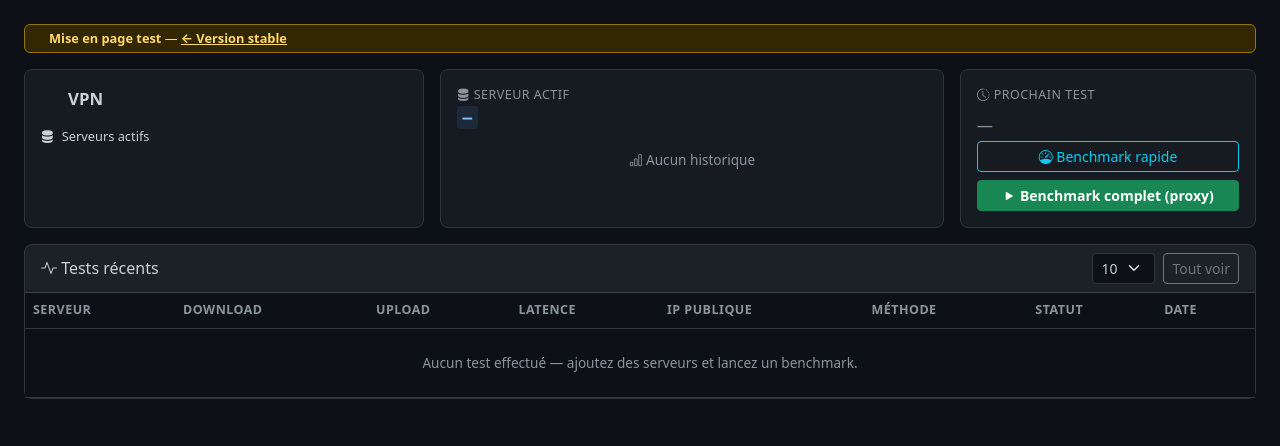
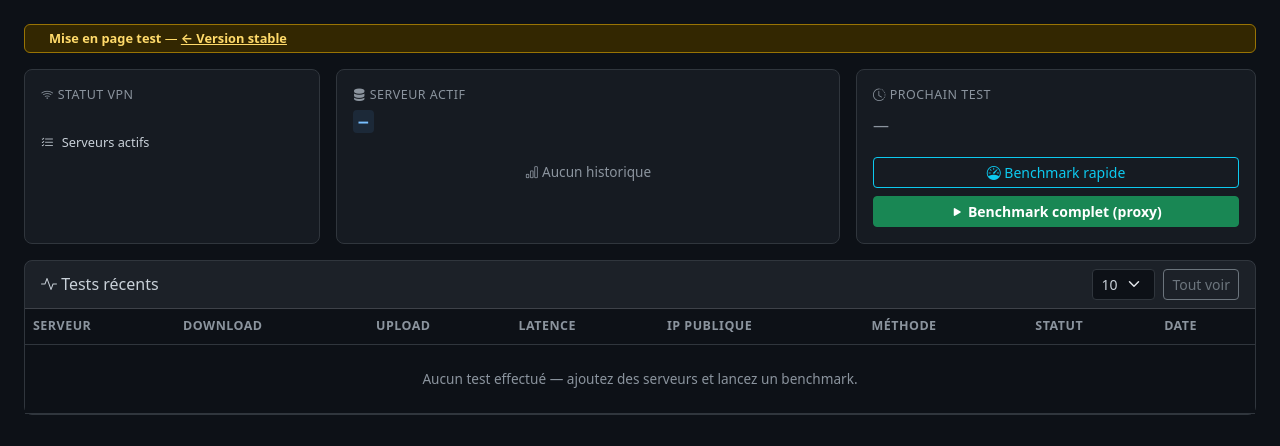
Before and after one commit to Aerya/Gluetun-Companion, a Flask app: template app/templates/dash_test.html in a window 1280 px wide. Shown: the part 57-503 px from the top of the page. Run offline with Flask 3, Linux system fonts and the light colour scheme; the template is opened without the code that fills it, so the values that code supplies are empty; the visitor is signed in with stand-in values (Sample User, id 1); parts of the project's set-up code (start-up, migrations or seed data) failed here and were passed over.

Commit message:
Design _tests

```diff
--- a/app/templates/dash_test.html
+++ b/app/templates/dash_test.html
@@ -16,31 +16,45 @@
 </div>
 
 {# ═══════════════════════════════════════════════════════════════════════════ #}
-{# ROW 1 — VPN status (large) + Active server + Next run ─────────────────── #}
+{# ROW 1 — VPN status + Active server + Benchmark controls ───────────────── #}
 {# ═══════════════════════════════════════════════════════════════════════════ #}
 <div class="row g-3 mb-3">
 
-  {# ── VPN status — large card ────────────────────────────────────────────── #}
-  <div class="col-12 col-md-4">
+  {# ── VPN status ─────────────────────────────────────────────────────────── #}
+  <div class="col-12 col-md-3">
     <div class="card h-100 p-3">
+      <div class="text-muted mb-2" style="font-size:.78rem;text-transform:uppercase;letter-spacing:.04em">
+        <i class="bi bi-wifi"></i> {{ t.dash_vpn_status }}
+      </div>
       <div class="d-flex align-items-center gap-2 mb-2">
-        <span class="dot dot-{{ vpn_status }}" style="width:14px;height:14px;flex-shrink:0"></span>
-        <span class="fw-semibold" style="font-size:1.05rem">VPN {{ vpn_status | capitalize }}</span>
+        <span class="dot dot-{{ vpn_status }}" style="width:12px;height:12px;flex-shrink:0"></span>
+        <span class="fw-semibold" style="font-size:1rem">{{ vpn_status | capitalize }}</span>
       </div>
       {% if public_ip %}
-      <div class="d-flex align-items-center gap-2 mb-1">
-        <i class="bi bi-globe2 text-muted"></i>
-        <code style="font-size:.9rem">{{ public_ip }}</code>
+      <div class="d-flex align-items-center gap-2 mb-2">
+        <i class="bi bi-globe2 text-muted" style="font-size:.85rem"></i>
+        <code style="font-size:.85rem">{{ public_ip }}</code>
       </div>
       {% endif %}
-      <div class="mt-2 d-flex align-items-center gap-2" style="font-size:.8rem;color:var(--muted)">
-        <i class="bi bi-server"></i>
+      <div class="d-flex align-items-center gap-2 mb-1" style="font-size:.8rem;color:var(--muted)">
+        <i class="bi bi-list-check"></i>
         <span>{{ server_count }} {{ t.dash_active_servers }}</span>
       </div>
       {% if last_switch %}
-      <div class="mt-1" style="font-size:.75rem;color:var(--muted)">
+      <div style="font-size:.75rem;color:var(--muted)">
         <i class="bi bi-arrow-left-right"></i>
         {{ t.dash_last_switch }} {{ last_switch.switched_at | localtime | truncate(16, True, '') }}
+      </div>
+      {% endif %}
+      {% if adaptive_stats.has_enough_data and adaptive_stats.best_hour is not none %}
+      <div class="mt-auto pt-2">
+        <div class="p-2 rounded" style="background:rgba(63,185,80,.08);border:1px solid rgba(63,185,80,.2)">
+          <div style="font-size:.72rem;color:var(--muted)">Fenêtre optimale</div>
+          <div>
+            <span class="text-success fw-semibold" style="font-size:.9rem">{{ '%02d'|format(adaptive_stats.best_hour) }}h</span>
+            <span class="text-muted ms-1" style="font-size:.72rem">· {{ adaptive_stats.hours[adaptive_stats.best_hour].avg_dl }} Mbps</span>
+          </div>
+        </div>
       </div>
       {% endif %}
     </div>
@@ -51,7 +65,7 @@
     <div class="card h-100 p-3">
       <div class="d-flex justify-content-between align-items-start mb-1">
         <div>
-          <div class="text-muted" style="font-size:.78rem;text-transform:uppercase;letter-spacing:.04em">
+          <div class="text-muted mb-1" style="font-size:.78rem;text-transform:uppercase;letter-spacing:.04em">
             <i class="bi bi-server"></i> {{ t.dash_active_server }}
           </div>
           <code style="font-size:1rem;font-weight:600">{{ current_server or '—' }}</code>
@@ -63,11 +77,11 @@
         {% endif %}
       </div>
       {% if sparkline_dl %}
-      <div style="position:relative;height:90px;margin-top:.5rem">
+      <div style="position:relative;height:130px;margin-top:.5rem">
         <canvas id="chartSparkline"></canvas>
       </div>
       {% else %}
-      <div class="text-muted text-center py-3" style="font-size:.85rem">
+      <div class="text-muted text-center py-4" style="font-size:.85rem">
         <i class="bi bi-bar-chart"></i> Aucun historique
       </div>
       {% endif %}
@@ -75,7 +89,7 @@
   </div>
 
   {# ── Benchmark controls ─────────────────────────────────────────────────── #}
-  <div class="col-12 col-md-3">
+  <div class="col-12 col-md-4">
     <div class="card h-100 p-3">
       <div class="text-muted mb-2" style="font-size:.78rem;text-transform:uppercase;letter-spacing:.04em">
         <i class="bi bi-clock-history"></i> {{ t.dash_next_test }}
@@ -86,20 +100,12 @@
       <div class="text-muted mb-1">—</div>
       {% endif %}
       {% if last_cycle and last_cycle.duration_secs %}
-      <div class="text-muted mb-3" style="font-size:.72rem">
+      <div class="text-muted mb-3" style="font-size:.75rem">
         {{ t.dash_last_cycle }} {{ last_cycle.duration_secs | int }}s
         {% if last_cycle.servers_tested %}&nbsp;·&nbsp;{{ last_cycle.servers_tested }} {{ t.dash_servers_tested }}{% endif %}
       </div>
-      {% endif %}
-
-      {% if adaptive_stats.has_enough_data and adaptive_stats.best_hour is not none %}
-      <div class="mb-3 p-2 rounded" style="background:rgba(63,185,80,.08);border:1px solid rgba(63,185,80,.2)">
-        <div style="font-size:.72rem;color:var(--muted)">Fenêtre optimale</div>
-        <div style="font-size:.85rem">
-          <span class="text-success fw-semibold">{{ '%02d'|format(adaptive_stats.best_hour) }}h</span>
-          <span class="text-muted ms-1" style="font-size:.72rem">· {{ adaptive_stats.hours[adaptive_stats.best_hour].avg_dl }} Mbps</span>
-        </div>
-      </div>
+      {% else %}
+      <div class="mb-3"></div>
       {% endif %}
 
       <div class="d-grid gap-2">
```
Also changed, not shown: app/templates/history_test.html (+17 -2 lines), app/templates/servers_test.html (+7 -26 lines).
